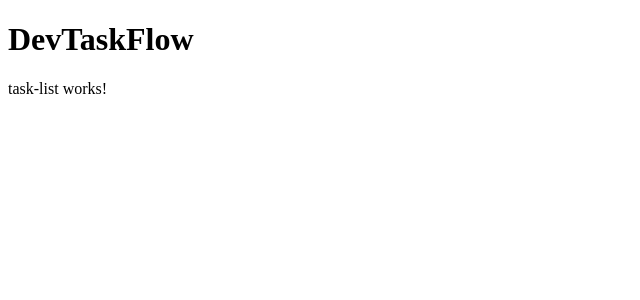
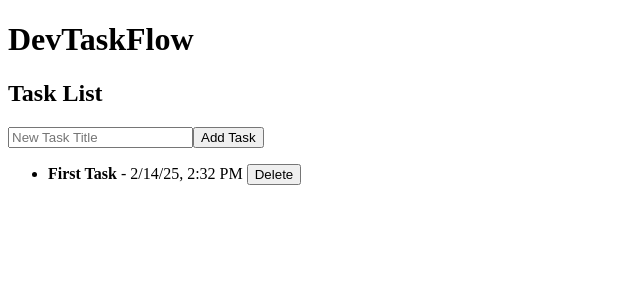
Before and after one commit to art2url/dev-task-flow, an Angular app: page /tasks in a window 1280 px wide. Shown: the top 300 px of the page, without its empty margins (0-640 px from the left). Built offline with nearby package versions, Linux system fonts and the light colour scheme.

Commit message:
Added task CRUD with standalone components

```diff
--- a/src/app/app.component.ts
+++ b/src/app/app.component.ts
@@ -6,7 +6,7 @@ import { RouterOutlet } from '@angular/router';
   standalone: true,
   imports: [RouterOutlet],
   templateUrl: './app.component.html',
-  styleUrl: './app.component.scss'
+  styleUrl: './app.component.scss',
 })
 export class AppComponent {
   title = 'DevTaskFlow';
--- a/src/app/app.config.server.ts
+++ b/src/app/app.config.server.ts
@@ -3,9 +3,7 @@ import { provideServerRendering } from '@angular/platform-server';
 import { appConfig } from './app.config';
 
 const serverConfig: ApplicationConfig = {
-  providers: [
-    provideServerRendering()
-  ]
+  providers: [provideServerRendering()],
 };
 
 export const config = mergeApplicationConfig(appConfig, serverConfig);
--- /dev/null
+++ b/src/app/features/tasks/task-form/task-form.component.html
@@ -0,0 +1,2 @@
+<input [(ngModel)]="title" placeholder="New Task Title" />
+<button (click)="addTask()">Add Task</button>
--- /dev/null
+++ b/src/app/features/tasks/task-form/task-form.component.ts
@@ -0,0 +1,30 @@
+import { Component, Output, EventEmitter } from '@angular/core';
+import { CommonModule } from '@angular/common';
+import { FormsModule } from '@angular/forms';
+import { Task } from '../models/task.model';
+
+@Component({
+  selector: 'app-task-form',
+  standalone: true,
+  imports: [CommonModule, FormsModule],
+  templateUrl: './task-form.component.html',
+  styleUrl: './task-form.component.scss',
+})
+export class TaskFormComponent {
+  @Output() taskAdded = new EventEmitter<Task>();
+
+  title = '';
+
+  addTask() {
+    if (this.title.trim()) {
+      const newTask: Task = {
+        id: Date.now(),
+        title: this.title,
+        completed: false,
+        createdAt: new Date(),
+      };
+      this.taskAdded.emit(newTask);
+      this.title = '';
+    }
+  }
+}
--- a/src/app/features/tasks/task-list/task-list.component.html
+++ b/src/app/features/tasks/task-list/task-list.component.html
@@ -1 +1,10 @@
-<p>task-list works!</p>
+<h2>Task List</h2>
+
+<app-task-form (taskAdded)="taskService.addTask($event)"></app-task-form>
+
+<ul>
+  <li *ngFor="let task of tasks">
+    <strong>{{ task.title }}</strong> - {{ task.createdAt | date : "short" }}
+    <button (click)="deleteTask(task.id)">Delete</button>
+  </li>
+</ul>
--- a/src/app/features/tasks/task-list/task-list.component.ts
+++ b/src/app/features/tasks/task-list/task-list.component.ts
@@ -1,12 +1,28 @@
-import { Component } from '@angular/core';
+import { Component, OnInit } from '@angular/core';
+import { CommonModule } from '@angular/common';
+import { TaskService } from '../task.service';
+import { Task } from '../models/task.model';
+import { TaskFormComponent } from '../task-form/task-form.component';
 
 @Component({
   selector: 'app-task-list',
   standalone: true,
-  imports: [],
+  imports: [CommonModule, TaskFormComponent],
   templateUrl: './task-list.component.html',
-  styleUrl: './task-list.component.scss'
+  styleUrl: './task-list.component.scss',
 })
-export class TaskListComponent {
+export class TaskListComponent implements OnInit {
+  tasks: Task[] = [];
 
+  constructor(public taskService: TaskService) {}
+
+  ngOnInit(): void {
+    this.taskService.tasks$.subscribe((tasks) => {
+      this.tasks = tasks;
+    });
+  }
+
+  deleteTask(taskId: number): void {
+    this.taskService.deleteTask(taskId);
+  }
 }
--- /dev/null
+++ b/src/app/features/tasks/task.service.ts
@@ -0,0 +1,44 @@
+import { Injectable } from '@angular/core';
+import { BehaviorSubject } from 'rxjs';
+import { Task } from './models/task.model';
+
+@Injectable({
+  providedIn: 'root',
+})
+export class TaskService {
+  private tasksSubject = new BehaviorSubject<Task[]>([]);
+  tasks$ = this.tasksSubject.asObservable();
+
+  private tasks: Task[] = [
+    { id: 1, title: 'First Task', completed: false, createdAt: new Date() },
+  ];
+
+  constructor() {
+    this.tasksSubject.next(this.tasks);
+  }
+
+  getTasks(): Task[] {
+    return this.tasks;
+  }
+
+  addTask(task: Task): void {
+    this.tasks.push(task);
+    this.updateTasks();
+  }
+
+  updateTask(updatedTask: Task): void {
+    this.tasks = this.tasks.map((task) =>
+      task.id === updatedTask.id ? updatedTask : task
+    );
+    this.updateTasks();
+  }
+
+  deleteTask(taskId: number): void {
+    this.tasks = this.tasks.filter((task) => task.id !== taskId);
+    this.updateTasks();
+  }
+
+  private updateTasks(): void {
+    this.tasksSubject.next([...this.tasks]);
+  }
+}
```
Also changed, not shown: src/app/features/tasks/models/task.model.ts (added, +7 -0 lines), src/app/features/tasks/task-form/task-form.component.scss (added), 2 other files (tests, documents, lock files or other folders).
